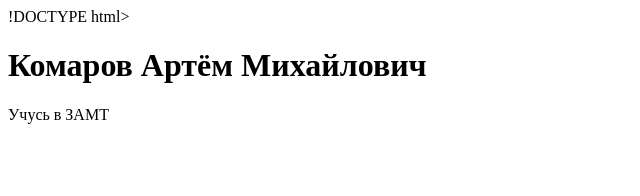
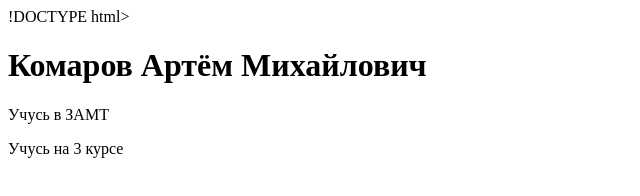
Before and after one commit to sqwishi123-hash/GIT_PR03_HTML, a plain HTML site: page index.html in a window 1280 px wide. Shown: the whole page, without its empty margins (0-640 px from the left). Drawn offline with Linux system fonts and the light colour scheme.

Commit message:
файл html изменён

```diff
--- a/index.html
+++ b/index.html
@@ -7,5 +7,6 @@
 <body>
   <h1>Комаров Артём Михайлович</h1>
   <p>Учусь в ЗАМТ</p>
+  <p> Учусь на 3 курсе</p>
 </body>
 </html>
```
